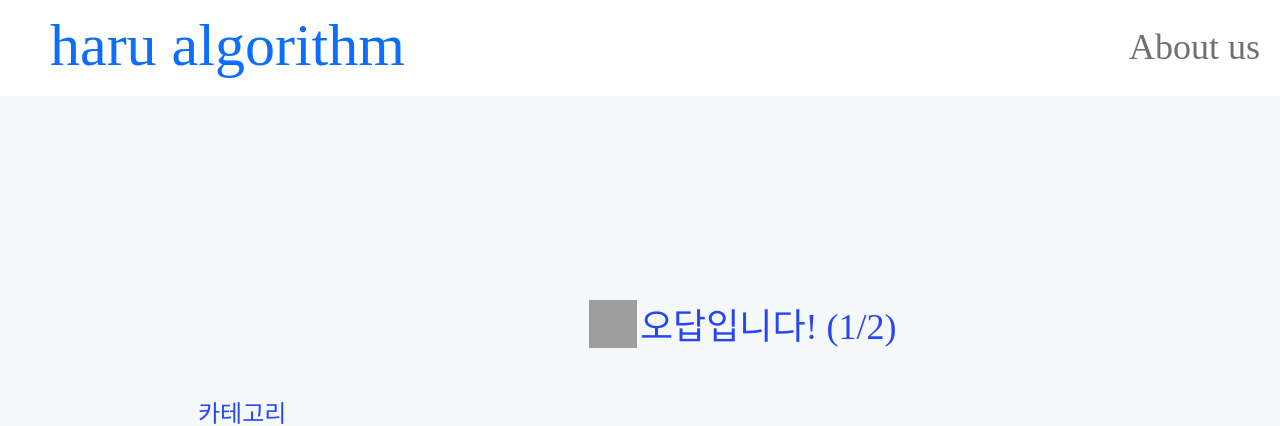
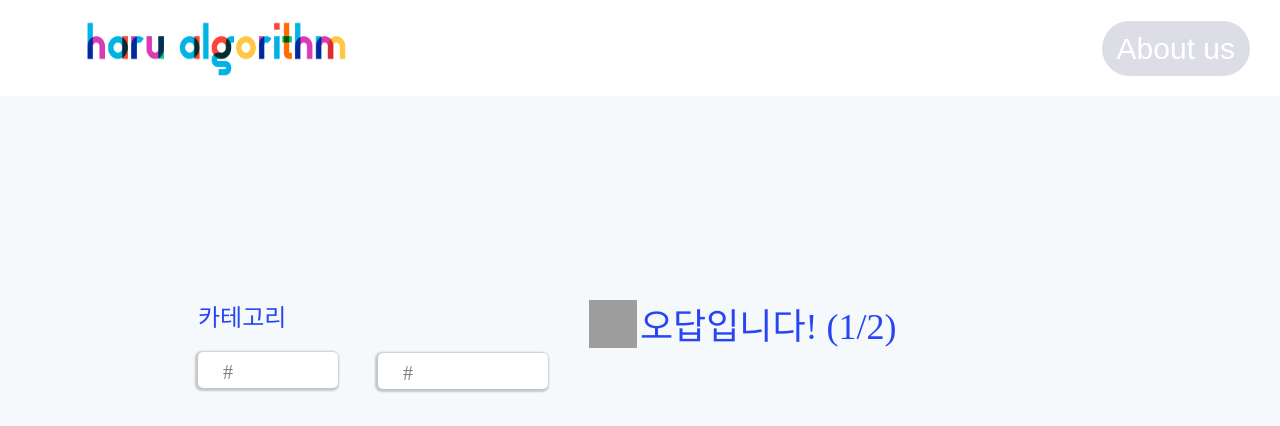
Before and after one commit to jungeun919/Haru-Algorithm, a Django app: template compiler/templates/FE_templates/incorrect1.html in a window 1280 px wide. Shown: the top 426 px of the page. Run offline with Django 3.2, Linux system fonts and the light colour scheme; the template is opened without the code that fills it, so the values that code supplies are empty; some web fonts are replaced; grey boxes are pictures that could not be loaded.

Commit message:
incorrect 수정

```diff
--- a/compiler/templates/FE_templates/incorrect1.html
+++ b/compiler/templates/FE_templates/incorrect1.html
@@ -13,14 +13,12 @@
         integrity="sha384-gtEjrD/SeCtmISkJkNUaaKMoLD0//ElJ19smozuHV6z3Iehds+3Ulb9Bn9Plx0x4"
         crossorigin="anonymous"></script>
     <link rel="stylesheet" href="{% static 'incorrect1.css' %}">
+    <link rel="stylesheet" href="{% static 'TopNav.css' %}">
     <!-- <title>오답1차 페이지</title> -->
 </head>
 
 <body>
-    <header id="header_top">
-        <a class="logo" href="main.html">haru algorithm</a>
-        <a class="Aboutus" href="#">About us</a>
-    </header>
+    {% include "./component/TopNav.html" %}
 
     <!-- <nav class="nav" id="nav_top">
         <p class="nav-link" href="#">문제</p>
--- a/compiler/templates/FE_templates/incorrect2.html
+++ b/compiler/templates/FE_templates/incorrect2.html
@@ -12,14 +12,12 @@
     <script src="https://cdn.jsdelivr.net/npm/bootstrap@5.0.1/dist/js/bootstrap.bundle.min.js"
         integrity="sha384-gtEjrD/SeCtmISkJkNUaaKMoLD0//ElJ19smozuHV6z3Iehds+3Ulb9Bn9Plx0x4"
         crossorigin="anonymous"></script>
+    <link rel="stylesheet" href="{% static 'TopNav.css' %}">
     <!-- <title>오답2차 페이지</title> -->
 </head>
 
 <body>
-    <header id="header_top">
-        <a class="logo" href="main.html">haru algorithm</a>
-        <a class="Aboutus" href="#">About us</a>
-    </header>
+    {% include "./component/TopNav.html" %}
 
     <!-- <nav class="nav" id="nav_top">
         <p class="nav-link" href="#">문제</p>
```
